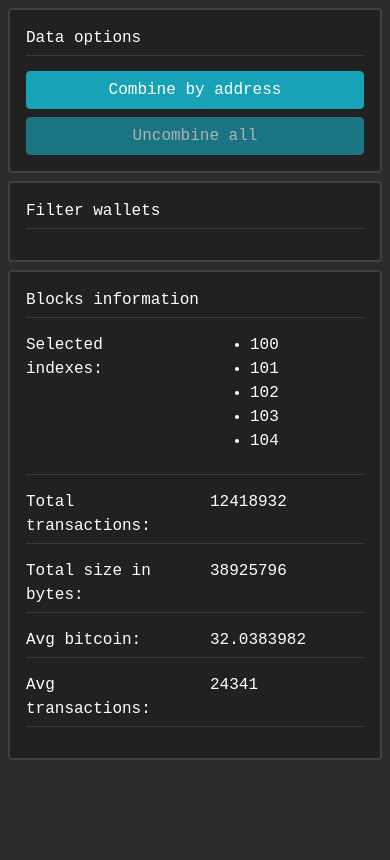
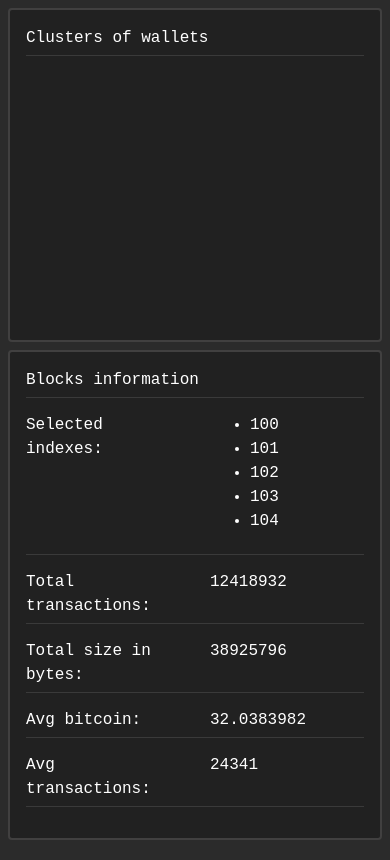
Before and after one commit to di3go-sona/bitcoin-viz, a Flask app: page /timeline in a window 390 px wide. Run offline with Flask 2, Linux system fonts and the light colour scheme; data that the repository does not hold is empty; some libraries are stand-ins or nearby versions.

Commit message:
Re styling

```diff
--- a/templates/timeline.html.j2
+++ b/templates/timeline.html.j2
@@ -16,26 +16,16 @@
     <div class="row mx-0 h-100">
 
       {# Floating menus #}
-      <div class="col-sm-2 p-0 h-100">
+      <div class="col-sm-4 p-0 h-100">
 
-        <div class="card card-styled m-2">
+        <div id="clusters-card" class="card card-styled m-2">
           <div class="card-body p-3">
-            Data options
-            <hr/>
-            <button type="button" class="btn btn-block btn-info">Combine by address</button>
-            <button type="button" class="btn btn-block btn-info" disabled>Uncombine all</button>
-          </div>
-
-        </div>
-
-        <div class="card card-styled m-2">
-          <div class="card-body p-3">
-            Filter wallets
+            Clusters of wallets
             <hr/>
           </div>
         </div>
 
-        <div class="card card-styled m-2">
+        <div id="blocks-info-card" class="card card-styled mt-0 mb-2 mx-2">
           <div class="card-body p-3">
             Blocks information
             <hr/>
@@ -102,12 +92,18 @@
       </div>
 
       {# Graph + Timeline #}
-      <div class="col-sm-10 p-0 h-100">
+      <div class="col-sm-8 p-0 h-100">
 
         {# Graph #}
         <div id="graph-card" class="card card-styled mx-2 mt-2" style="border-radius: .25rem .25rem 0 0;">
-          <div class="card-body p-3">
-            Graph visualization
+          <div class="card-body pt-2 px-3 pb-3">
+            <div class="container-fluid row d-flex" style="align-items: center;">
+              Graph visualization
+              <div class="btn-group ml-auto" role="group">
+                <button type="button" class="btn-sm btn-info">Combine by address</button>
+                <button type="button" class="btn-sm btn-info" disabled>Uncombine all</button>
+              </div>
+            </div>
             <hr/>
           </div>
 
@@ -148,27 +144,8 @@
     <script src="/static/js/timeline.js"></script>
     <script>
       $("#graph-card").css("height", window.innerHeight - $("#timeline-card").height() - 2*$("#graph-card").offset()["top"])
+      $("#clusters-card").css("height", window.innerHeight - $("#blocks-info-card").height() - 3*$("#clusters-card").offset()["top"])
     </script>
 
   </body>
 </html>
-
-
-{# <div class="card-header text-center">
-                Blockchain Timeline
-                <button class="close" style="font-size: unset;" id="arrow-down-timeline">
-                  <svg xmlns="http://www.w3.org/2000/svg" width="16" height="16" fill="currentColor" class="bi bi-arrow-down" viewBox="0 0 16 16">
-                    <path fill-rule="evenodd" d="M8 1a.5.5 0 0 1 .5.5v11.793l3.146-3.147a.5.5 0 0 1 .708.708l-4 4a.5.5 0 0 1-.708 0l-4-4a.5.5 0 0 1 .708-.708L7.5 13.293V1.5A.5.5 0 0 1 8 1z"/>
-                  </svg>
-                </button>
-              </div> #}
-
-    {# {# <div style="position: absolute; top: 20px; max-width: 25%; z-index: 10;">
-      <div class="container px-0 floating-menu-container">
-        <div class="card text-center h-100 w-100">
-          <div class="card-header text-center">
-            Anvedi come balla nando
-          </div>
-        </div>
-      </div>
-    </div> #}
```
